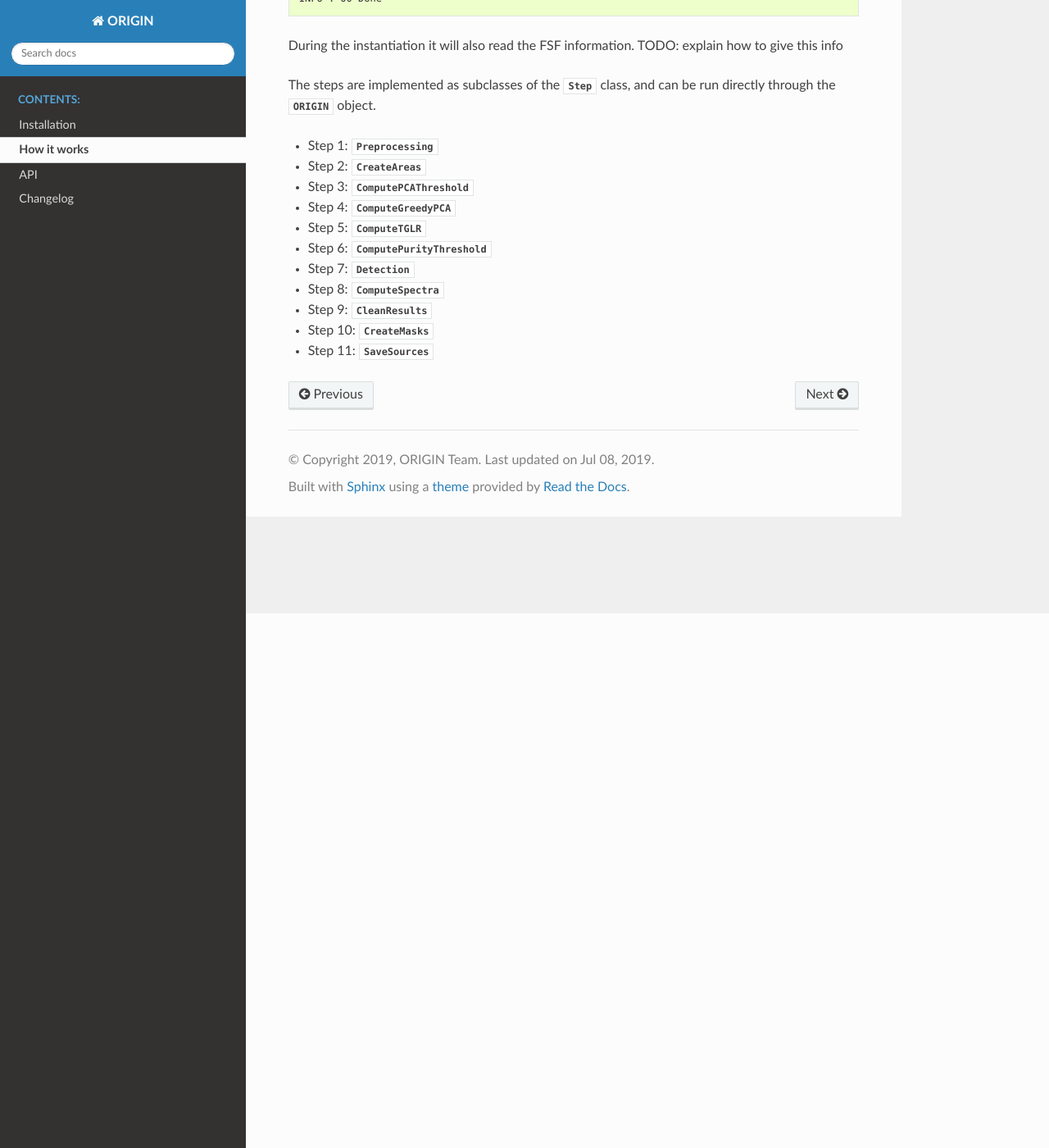
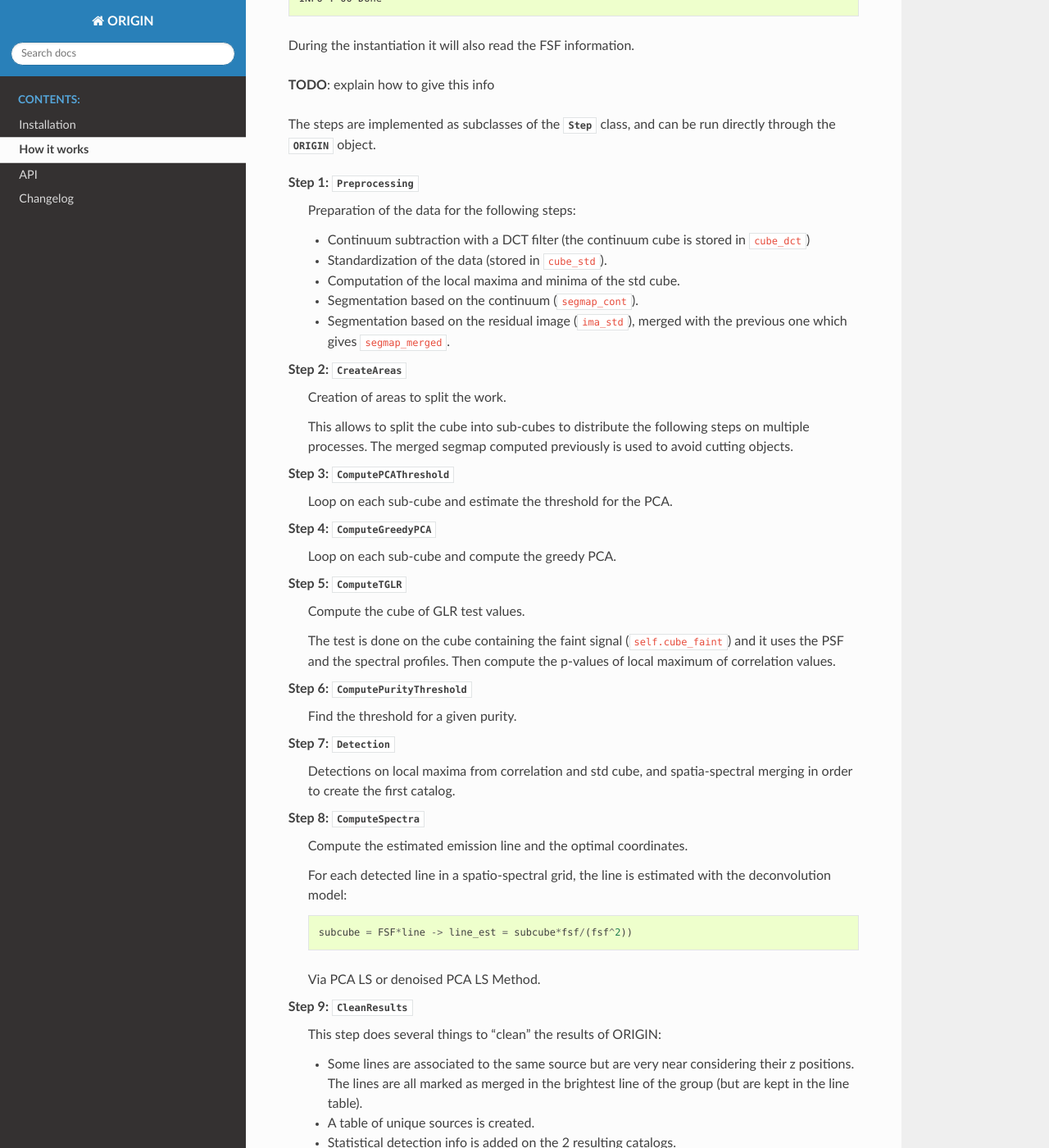
Before and after one commit to musevlt/origin, a Sphinx documentation site: the page built from docs/usage.rst, in a window 1280 px wide and 1400 px high, scrolled down 652 px. Shown: the whole window at 82% size. Built offline with Sphinx 7.4.7 and the Read the Docs theme 2.0.0, drawn with Linux system fonts in a browser that asks for light colours; some of the changed text lies outside the part shown.

Commit message:
Docs for steps

```diff
--- a/docs/usage.rst
+++ b/docs/usage.rst
@@ -26,20 +26,72 @@ which can be overridden with the ``path`` argument)::
     INFO : mean FWHM of the FSFs = 3.32 pixels
     INFO : 00 Done
 
-During the instantiation it will also read the FSF information. TODO: explain
-how to give this info
+During the instantiation it will also read the FSF information.
+
+**TODO**: explain how to give this info
 
 The steps are implemented as subclasses of the `~origin.Step` class, and can be
 run directly through the `~origin.ORIGIN` object.
 
-- Step 1: `~origin.Preprocessing`
-- Step 2: `~origin.CreateAreas`
-- Step 3: `~origin.ComputePCAThreshold`
-- Step 4: `~origin.ComputeGreedyPCA`
-- Step 5: `~origin.ComputeTGLR`
-- Step 6: `~origin.ComputePurityThreshold`
-- Step 7: `~origin.Detection`
-- Step 8: `~origin.ComputeSpectra`
-- Step 9: `~origin.CleanResults`
-- Step 10: `~origin.CreateMasks`
-- Step 11: `~origin.SaveSources`
+Step 1: `~origin.Preprocessing`
+    Preparation of the data for the following steps:
+
+    - Continuum subtraction with a DCT filter (the continuum cube is stored in
+      ``cube_dct``)
+    - Standardization of the data (stored in ``cube_std``).
+    - Computation of the local maxima and minima of the std cube.
+    - Segmentation based on the continuum (``segmap_cont``).
+    - Segmentation based on the residual image (``ima_std``), merged with the
+      previous one which gives ``segmap_merged``.
+
+Step 2: `~origin.CreateAreas`
+    Creation of areas to split the work.
+
+    This allows to split the cube into sub-cubes to distribute the following
+    steps on multiple processes. The merged segmap computed previously is used
+    to avoid cutting objects.
+
+Step 3: `~origin.ComputePCAThreshold`
+    Loop on each sub-cube and estimate the threshold for the PCA.
+
+Step 4: `~origin.ComputeGreedyPCA`
+    Loop on each sub-cube and compute the greedy PCA.
+
+Step 5: `~origin.ComputeTGLR`
+    Compute the cube of GLR test values.
+
+    The test is done on the cube containing the faint signal
+    (``self.cube_faint``) and it uses the PSF and the spectral profiles.
+    Then compute the p-values of local maximum of correlation values.
+
+Step 6: `~origin.ComputePurityThreshold`
+    Find the threshold for a given purity.
+
+Step 7: `~origin.Detection`
+    Detections on local maxima from correlation and std cube, and
+    spatia-spectral merging in order to create the first catalog.
+
+Step 8: `~origin.ComputeSpectra`
+    Compute the estimated emission line and the optimal coordinates.
+
+    For each detected line in a spatio-spectral grid, the line
+    is estimated with the deconvolution model::
+
+        subcube = FSF*line -> line_est = subcube*fsf/(fsf^2))
+
+    Via PCA LS or denoised PCA LS Method.
+
+Step 9: `~origin.CleanResults`
+    This step does several things to “clean” the results of ORIGIN:
+
+    - Some lines are associated to the same source but are very near
+      considering their z positions.  The lines are all marked as merged in
+      the brightest line of the group (but are kept in the line table).
+    - A table of unique sources is created.
+    - Statistical detection info is added on the 2 resulting catalogs.
+
+Step 10: `~origin.CreateMasks`
+    This step create the mask and sky mask for each source.
+
+Step 11: `~origin.SaveSources`
+    Create the source file for each source.
```
Also changed, not shown: 1 other file.
